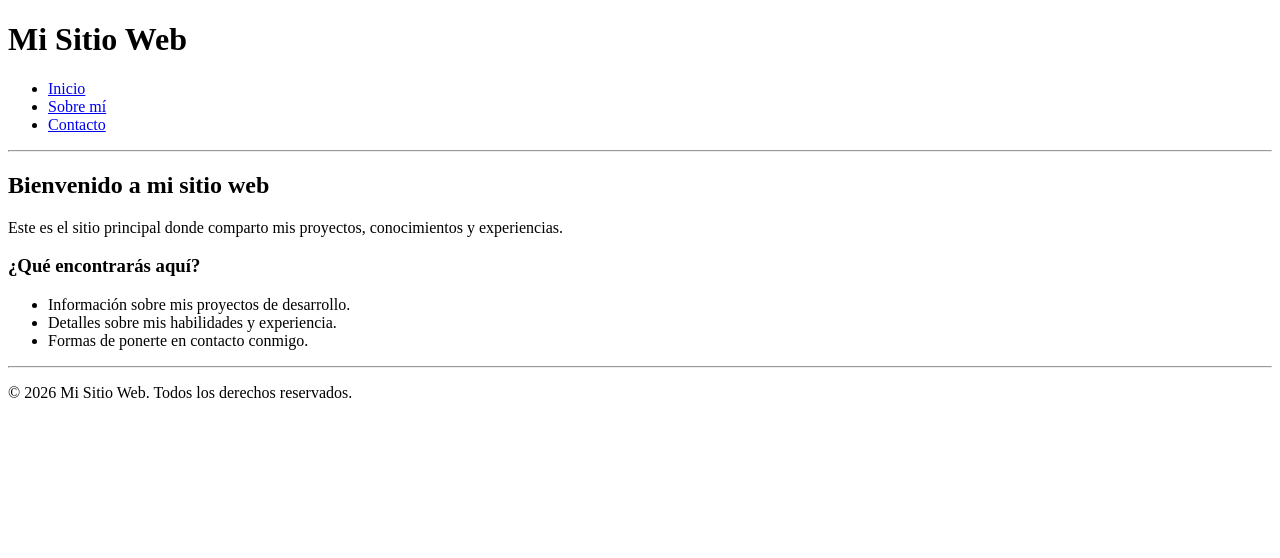
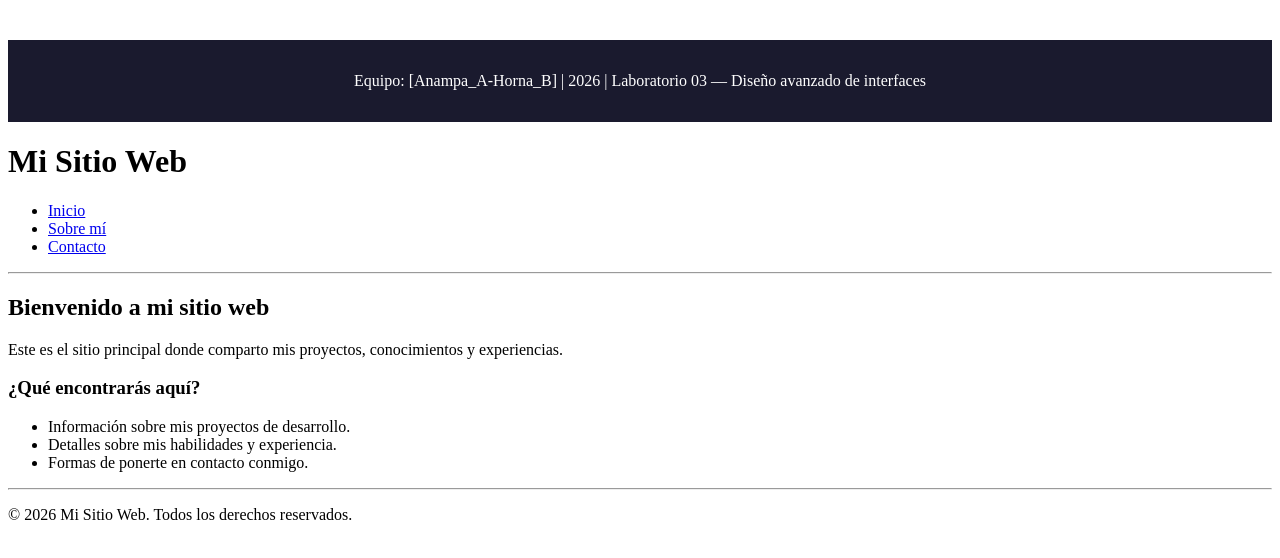
Before and after one commit to christianhorna-gif/laboratorio----03-cambio, a plain HTML site: page index.html in a window 1280 px wide. Drawn offline with Linux system fonts and the light colour scheme.

Commit message:
feat: agrega footer a index.html

```diff
--- a/index.html
+++ b/index.html
@@ -6,7 +6,9 @@
     <title>Inicio | Mi Sitio Web</title>
 </head>
 <body>
-
+<footer style="background:#1a1a2e;color:white;text-align:center;padding:16px;margin-top:40px">
+<p>Equipo: [Anampa_A-Horna_B] | 2026 | Laboratorio 03 — Diseño avanzado de interfaces</p>
+</footer>
     <!-- Encabezado y Navegación -->
     <header>
         <h1>Mi Sitio Web</h1>
```
